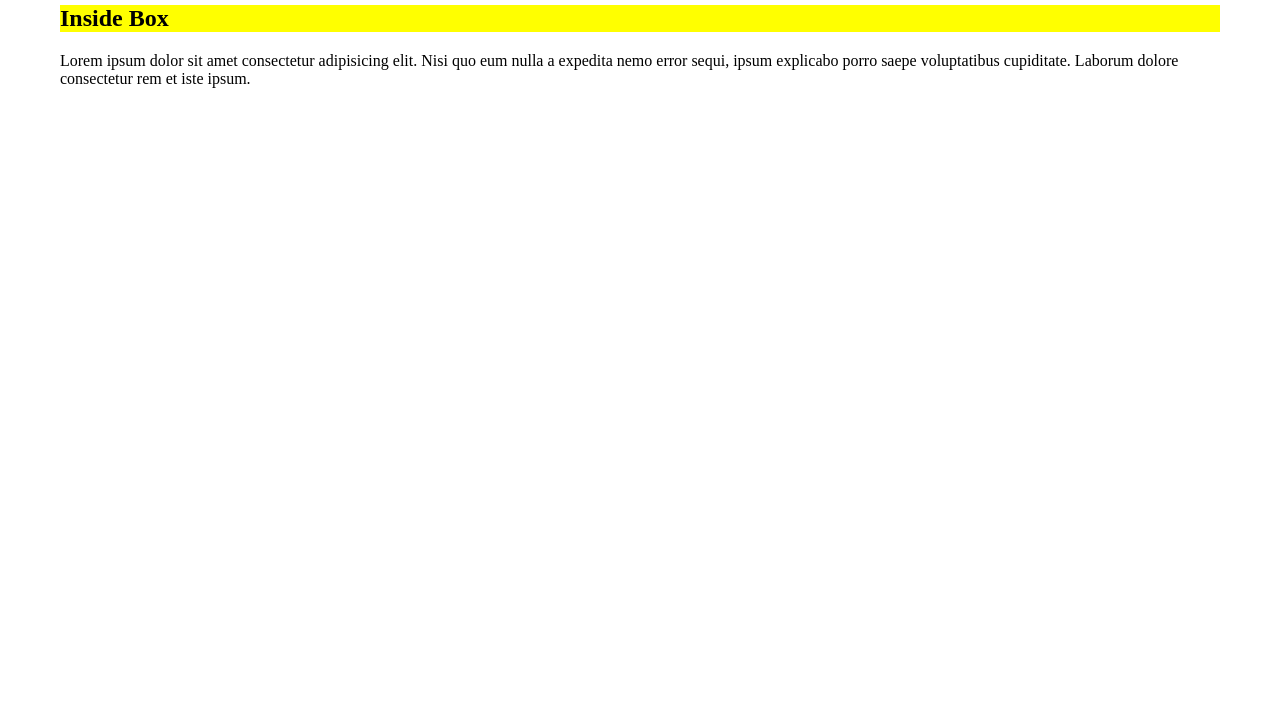
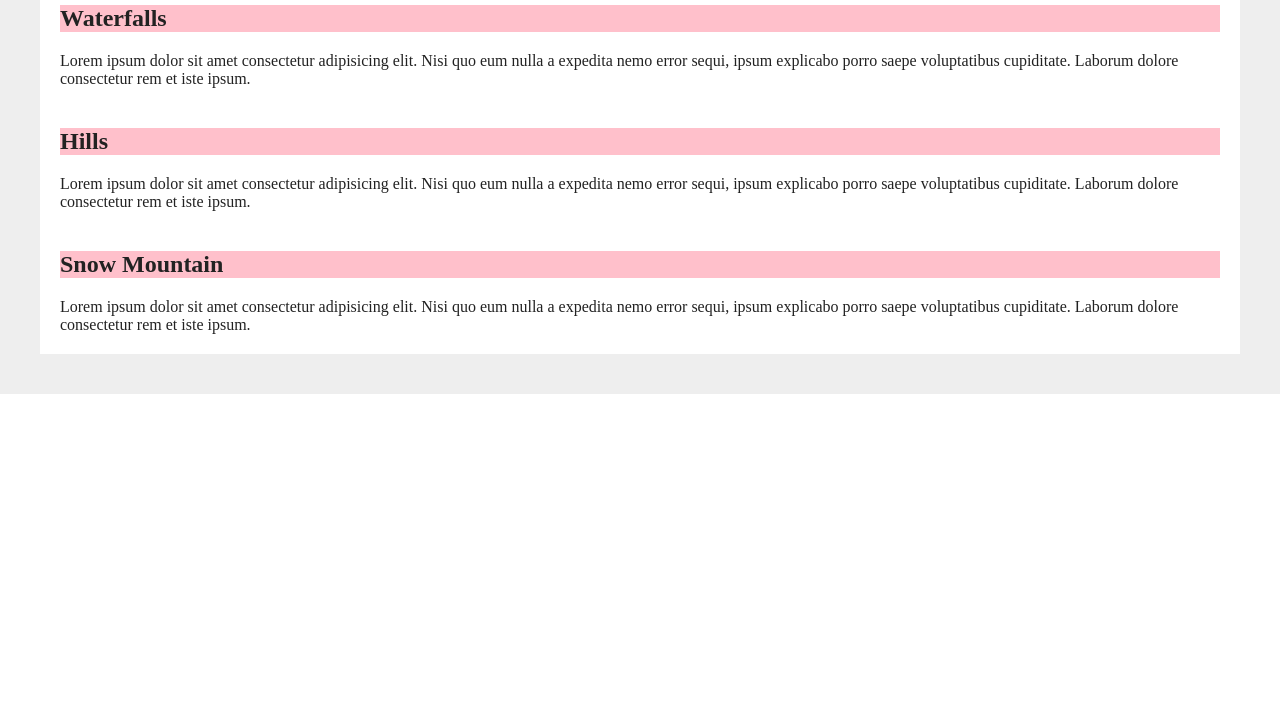
Before and after one commit to Taimoor-Kamran/Custom_Css, a plain HTML site: page Css_Variables/index.html in a window 1280 px wide. Shown: the part 92-800 px from the top of the page. Drawn offline with Linux system fonts and the light colour scheme.

Commit message:
added seven commit

```diff
--- a/Css_Variables/index.html
+++ b/Css_Variables/index.html
@@ -10,7 +10,15 @@
     <div class="container">
     <h1>Inside Container</h1>
         <div class="box">
-            <h2>Inside Box</h2>
+            <h2>Waterfalls</h2>
+            <p>Lorem ipsum dolor sit amet consectetur adipisicing elit. Nisi quo eum nulla a expedita nemo error sequi, ipsum explicabo porro saepe voluptatibus cupiditate. Laborum dolore consectetur rem et iste ipsum.</p>
+        </div>
+        <div class="box">
+            <h2>Hills</h2>
+            <p>Lorem ipsum dolor sit amet consectetur adipisicing elit. Nisi quo eum nulla a expedita nemo error sequi, ipsum explicabo porro saepe voluptatibus cupiditate. Laborum dolore consectetur rem et iste ipsum.</p>
+        </div>
+        <div class="box">
+            <h2>Snow Mountain</h2>
             <p>Lorem ipsum dolor sit amet consectetur adipisicing elit. Nisi quo eum nulla a expedita nemo error sequi, ipsum explicabo porro saepe voluptatibus cupiditate. Laborum dolore consectetur rem et iste ipsum.</p>
         </div>
     </div>
--- a/Css_Variables/style.css
+++ b/Css_Variables/style.css
@@ -3,24 +3,39 @@
     padding: 0;
     box-sizing: border-box;
 }
+
+:root{
+    --primary-text-color: #222;
+    --secondary-text-color: #444;
+    --card-background-color: #fff;
+    --background-color: #eee;
+}
+
 .container{
     padding: 40px;
     --my-var: red;
+    background-color: var(--background-color);
 }
 
 h1{
     text-align: center;
+    background-color: var(--my-var, green);
+    color: var(--primary-text-color);
+}
+
+.box{
+    padding: 20px;
+    background-color: var(--card-background-color);
+}
+
+h2{
+    color: var(--primary-text-color);
+    margin-bottom: 20px;
     background-color: var(--my-var);
 }
 
-.box{
-    --my-var: yellow;
-    padding: 20px;
-}
-
-.box h2{
-     margin-bottom: 20px;
-    background-color: var(--my-var);
+p{
+    color: var(--primary-text-color);
 }
 
 @media screen and (min-width: 800px) {
```
